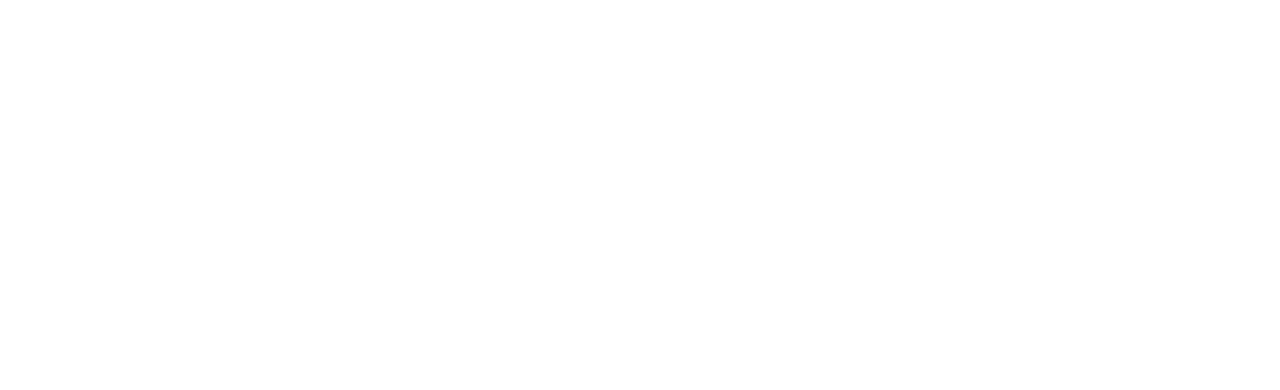
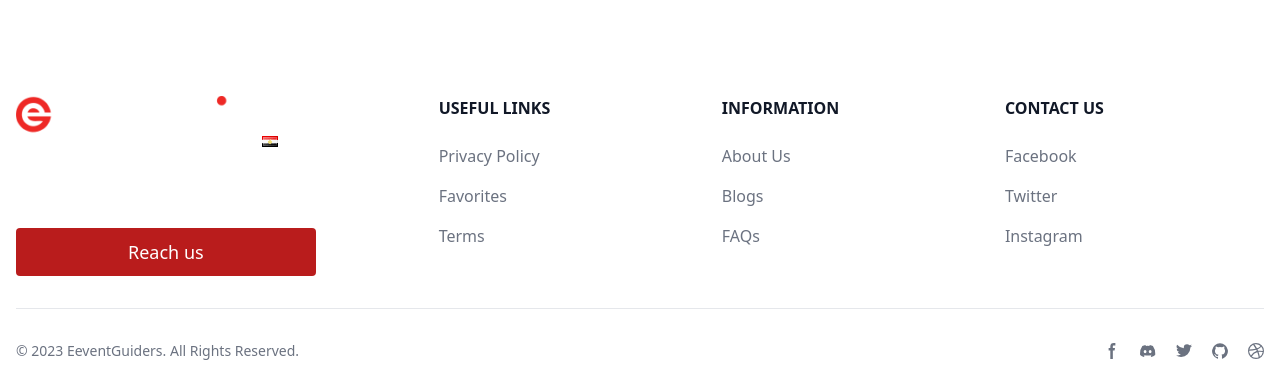
Before and after one commit to Attar74/Event_Guider_Old_Version, a Vue app: page / in a window 1280 px wide. Shown: the part 4783-5173 px from the top of the page. Before the commit the page ends 4847 px from the top, so only its background shows below. Built offline with nearby package versions, Linux system fonts and the light colour scheme.

Commit message:
creating footer

```diff
--- a/src/App.vue
+++ b/src/App.vue
@@ -1,6 +1,8 @@
 <script setup>
 import { RouterView } from 'vue-router'
 import MainHeader from '@/components/MainHeader.vue'
+import MainFooter from '@/components/MainFooter.vue'
+
 </script>
 
 <template>
@@ -15,4 +17,8 @@
   </header>
 
   <RouterView />
+
+  <footer>
+    <MainFooter />
+  </footer>
 </template>
--- /dev/null
+++ b/src/components/MainFooter.vue
@@ -0,0 +1,169 @@
+<template>
+  <div>
+    <footer class="bg-white dark:bg-gray-900">
+      <div class="mx-auto w-full max-w-screen-xl p-4 py-6 lg:py-8">
+        <div class="md:flex md:justify-between">
+          <div class="mb-6 md:mb-0">
+            <a href="https://flowbite.com/" class="flex items-center">
+              <img
+                :src="Logo"
+                class="h-18"
+                alt="eventguiders"
+              />
+            </a>
+            <p class="text-white">The Fastest Way To Discover Top</p>
+            <p class="text-white my-3">Venues And Services In Egypt.</p>
+            <button type="button" class="focus:outline-none text-white bg-red-700 hover:bg-red-800 focus:ring-4 focus:ring-red-300 font-medium rounded text-lg	 px-28 py-2.5 dark:bg-red-600 dark:hover:bg-red-700 dark:focus:ring-red-900">
+              Reach us
+            </button>
+          </div>
+          <div class="grid grid-cols-4 gap-8 sm:gap-6 sm:grid-cols-6">
+            <div>
+              <h2 class="mb-6 text-base	font-semibold text-gray-900 uppercase dark:text-white">
+                Useful links
+              </h2>
+              <ul class="text-gray-500 dark:text-gray-400 font-medium">
+                <li>
+                  <a href="https://flowbite.com/" class="hover:underline">Privacy Policy</a>
+                </li>
+                <li class="my-4">
+                  <a href="https://tailwindcss.com/" class="hover:underline">Favorites</a>
+                </li>
+                <li>
+                  <a href="https://tailwindcss.com/" class="hover:underline">Terms</a>
+                </li>
+              </ul>
+            </div>
+            <div></div>
+            <div>
+              <h2 class="mb-6 text-base font-semibold text-gray-900 uppercase dark:text-white">
+                Information
+              </h2>
+              <ul class="text-gray-500 dark:text-gray-400 font-medium">
+                <li>
+                  <a href="https://github.com/themesberg/flowbite" class="hover:underline">About Us</a>
+                </li>
+                <li class="my-4">
+                  <a href="https://discord.gg/4eeurUVvTy" class="hover:underline">Blogs</a>
+                </li>
+                <li class="my-4">
+                  <a href="https://discord.gg/4eeurUVvTy" class="hover:underline">FAQs</a>
+                </li>
+              </ul>
+            </div>
+            <div></div>
+            <div>
+              <h2 class="mb-6 text-base font-semibold text-gray-900 uppercase dark:text-white">
+                Contact Us
+              </h2>
+              <ul class="text-gray-500 dark:text-gray-400 font-medium">
+                <li>
+                  <a href="#" class="hover:underline">Facebook</a>
+                </li>
+                <li class="my-4">
+                  <a href="#" class="hover:underline">Twitter</a>
+                </li>
+                <li>
+                  <a href="#" class="hover:underline">Instagram</a>
+                </li>
+              </ul>
+            </div>
+          </div>
+        </div>
+        <hr class="my-6 border-gray-200 sm:mx-auto dark:border-gray-700 lg:my-8" />
+        <div class="sm:flex sm:items-center sm:justify-between">
+          <span class="text-sm text-gray-500 sm:text-center dark:text-gray-400"
+            >© 2023 <a href="https://flowbite.com/" class="hover:underline">EeventGuiders</a>. All
+            Rights Reserved.
+          </span>
+          <div class="flex mt-4 space-x-5 sm:justify-center sm:mt-0">
+            <a href="#" class="text-gray-500 hover:text-gray-900 dark:hover:text-white">
+              <svg
+                class="w-4 h-4"
+                aria-hidden="true"
+                xmlns="http://www.w3.org/2000/svg"
+                fill="currentColor"
+                viewBox="0 0 8 19"
+              >
+                <path
+                  fill-rule="evenodd"
+                  d="M6.135 3H8V0H6.135a4.147 4.147 0 0 0-4.142 4.142V6H0v3h2v9.938h3V9h2.021l.592-3H5V3.591A.6.6 0 0 1 5.592 3h.543Z"
+                  clip-rule="evenodd"
+                />
+              </svg>
+              <span class="sr-only">Facebook page</span>
+            </a>
+            <a href="#" class="text-gray-500 hover:text-gray-900 dark:hover:text-white">
+              <svg
+                class="w-4 h-4"
+                aria-hidden="true"
+                xmlns="http://www.w3.org/2000/svg"
+                fill="currentColor"
+                viewBox="0 0 21 16"
+              >
+                <path
+                  d="M16.942 1.556a16.3 16.3 0 0 0-4.126-1.3 12.04 12.04 0 0 0-.529 1.1 15.175 15.175 0 0 0-4.573 0 11.585 11.585 0 0 0-.535-1.1 16.274 16.274 0 0 0-4.129 1.3A17.392 17.392 0 0 0 .182 13.218a15.785 15.785 0 0 0 4.963 2.521c.41-.564.773-1.16 1.084-1.785a10.63 10.63 0 0 1-1.706-.83c.143-.106.283-.217.418-.33a11.664 11.664 0 0 0 10.118 0c.137.113.277.224.418.33-.544.328-1.116.606-1.71.832a12.52 12.52 0 0 0 1.084 1.785 16.46 16.46 0 0 0 5.064-2.595 17.286 17.286 0 0 0-2.973-11.59ZM6.678 10.813a1.941 1.941 0 0 1-1.8-2.045 1.93 1.93 0 0 1 1.8-2.047 1.919 1.919 0 0 1 1.8 2.047 1.93 1.93 0 0 1-1.8 2.045Zm6.644 0a1.94 1.94 0 0 1-1.8-2.045 1.93 1.93 0 0 1 1.8-2.047 1.918 1.918 0 0 1 1.8 2.047 1.93 1.93 0 0 1-1.8 2.045Z"
+                />
+              </svg>
+              <span class="sr-only">Discord community</span>
+            </a>
+            <a href="#" class="text-gray-500 hover:text-gray-900 dark:hover:text-white">
+              <svg
+                class="w-4 h-4"
+                aria-hidden="true"
+                xmlns="http://www.w3.org/2000/svg"
+                fill="currentColor"
+                viewBox="0 0 20 17"
+              >
+                <path
+                  fill-rule="evenodd"
+                  d="M20 1.892a8.178 8.178 0 0 1-2.355.635 4.074 4.074 0 0 0 1.8-2.235 8.344 8.344 0 0 1-2.605.98A4.13 4.13 0 0 0 13.85 0a4.068 4.068 0 0 0-4.1 4.038 4 4 0 0 0 .105.919A11.705 11.705 0 0 1 1.4.734a4.006 4.006 0 0 0 1.268 5.392 4.165 4.165 0 0 1-1.859-.5v.05A4.057 4.057 0 0 0 4.1 9.635a4.19 4.19 0 0 1-1.856.07 4.108 4.108 0 0 0 3.831 2.807A8.36 8.36 0 0 1 0 14.184 11.732 11.732 0 0 0 6.291 16 11.502 11.502 0 0 0 17.964 4.5c0-.177 0-.35-.012-.523A8.143 8.143 0 0 0 20 1.892Z"
+                  clip-rule="evenodd"
+                />
+              </svg>
+              <span class="sr-only">Twitter page</span>
+            </a>
+            <a href="#" class="text-gray-500 hover:text-gray-900 dark:hover:text-white">
+              <svg
+                class="w-4 h-4"
+                aria-hidden="true"
+                xmlns="http://www.w3.org/2000/svg"
+                fill="currentColor"
+                viewBox="0 0 20 20"
+              >
+                <path
+                  fill-rule="evenodd"
+                  d="M10 .333A9.911 9.911 0 0 0 6.866 19.65c.5.092.678-.215.678-.477 0-.237-.01-1.017-.014-1.845-2.757.6-3.338-1.169-3.338-1.169a2.627 2.627 0 0 0-1.1-1.451c-.9-.615.07-.6.07-.6a2.084 2.084 0 0 1 1.518 1.021 2.11 2.11 0 0 0 2.884.823c.044-.503.268-.973.63-1.325-2.2-.25-4.516-1.1-4.516-4.9A3.832 3.832 0 0 1 4.7 7.068a3.56 3.56 0 0 1 .095-2.623s.832-.266 2.726 1.016a9.409 9.409 0 0 1 4.962 0c1.89-1.282 2.717-1.016 2.717-1.016.366.83.402 1.768.1 2.623a3.827 3.827 0 0 1 1.02 2.659c0 3.807-2.319 4.644-4.525 4.889a2.366 2.366 0 0 1 .673 1.834c0 1.326-.012 2.394-.012 2.72 0 .263.18.572.681.475A9.911 9.911 0 0 0 10 .333Z"
+                  clip-rule="evenodd"
+                />
+              </svg>
+              <span class="sr-only">GitHub account</span>
+            </a>
+            <a href="#" class="text-gray-500 hover:text-gray-900 dark:hover:text-white">
+              <svg
+                class="w-4 h-4"
+                aria-hidden="true"
+                xmlns="http://www.w3.org/2000/svg"
+                fill="currentColor"
+                viewBox="0 0 20 20"
+              >
+                <path
+                  fill-rule="evenodd"
+                  d="M10 0a10 10 0 1 0 10 10A10.009 10.009 0 0 0 10 0Zm6.613 4.614a8.523 8.523 0 0 1 1.93 5.32 20.094 20.094 0 0 0-5.949-.274c-.059-.149-.122-.292-.184-.441a23.879 23.879 0 0 0-.566-1.239 11.41 11.41 0 0 0 4.769-3.366ZM8 1.707a8.821 8.821 0 0 1 2-.238 8.5 8.5 0 0 1 5.664 2.152 9.608 9.608 0 0 1-4.476 3.087A45.758 45.758 0 0 0 8 1.707ZM1.642 8.262a8.57 8.57 0 0 1 4.73-5.981A53.998 53.998 0 0 1 9.54 7.222a32.078 32.078 0 0 1-7.9 1.04h.002Zm2.01 7.46a8.51 8.51 0 0 1-2.2-5.707v-.262a31.64 31.64 0 0 0 8.777-1.219c.243.477.477.964.692 1.449-.114.032-.227.067-.336.1a13.569 13.569 0 0 0-6.942 5.636l.009.003ZM10 18.556a8.508 8.508 0 0 1-5.243-1.8 11.717 11.717 0 0 1 6.7-5.332.509.509 0 0 1 .055-.02 35.65 35.65 0 0 1 1.819 6.476 8.476 8.476 0 0 1-3.331.676Zm4.772-1.462A37.232 37.232 0 0 0 13.113 11a12.513 12.513 0 0 1 5.321.364 8.56 8.56 0 0 1-3.66 5.73h-.002Z"
+                  clip-rule="evenodd"
+                />
+              </svg>
+              <span class="sr-only">Dribbble account</span>
+            </a>
+          </div>
+        </div>
+      </div>
+    </footer>
+  </div>
+</template>
+
+<script setup>
+import Logo from "@/assets/img/logo.png"
+</script>
+
+<style lang="scss" scoped></style>
```
